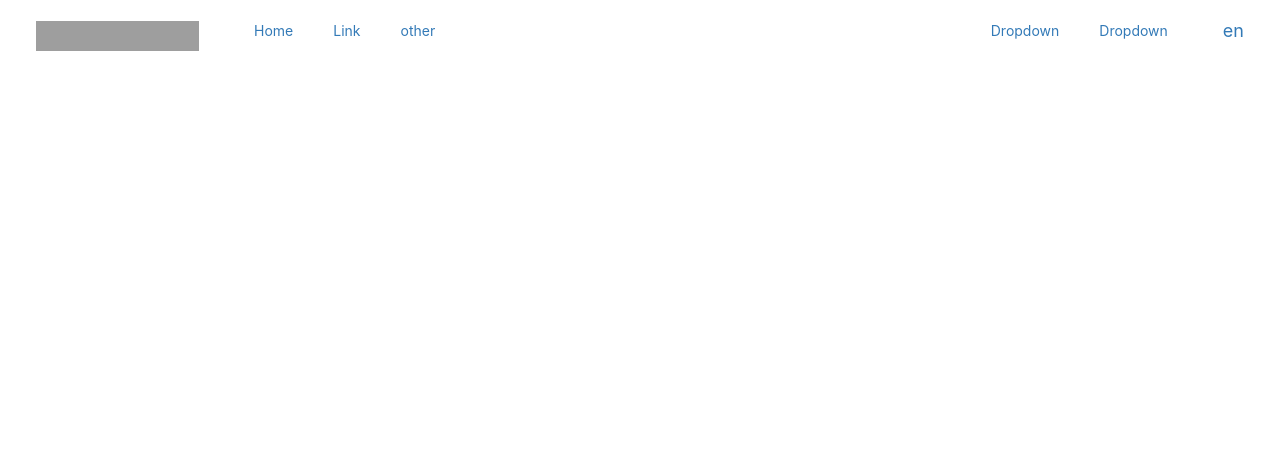
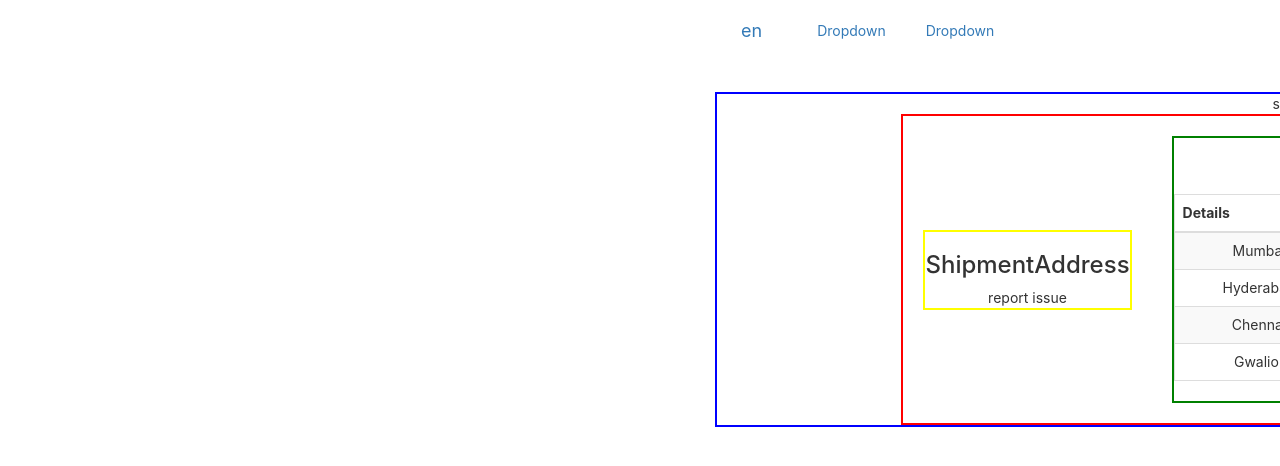
Before and after one commit to omar-etman/shipment-tracking-webapp, a React (Create React App) app: page / in a window 1280 px wide. Shown: the top 466 px of the page. Built offline with nearby package versions, Linux system fonts and the light colour scheme; grey boxes are pictures that could not be loaded.

Commit message:
Setup the App's general preliminary structure

```diff
--- a/public/index.html
+++ b/public/index.html
@@ -1,5 +1,5 @@
 <!DOCTYPE html>
-<html lang="🇦🇪">
+<html lang="🇦🇪" dir="rtl">
   <head>
     <meta charset="utf-8" />
     <link rel="icon" href="%PUBLIC_URL%/favicon.ico" />
--- a/src/components/App.js
+++ b/src/components/App.js
@@ -1,10 +1,28 @@
 import '../styles/App.css';
 import HeaderNav from './HeaderNav';
+import ShipmentTracker from './ShipmentTracker';
+import DetailsTable from './DetailsTable';
+import IssueReport from './IssueReport';
+import ShipmentAddress from './ShipmentAddress';
 
 function App() {
   return (
     <div className="App">
-      <HeaderNav/>
+      <HeaderNav />
+      <div className ="App__body">
+        <div  className="App__body__tracker">
+          <ShipmentTracker/>
+        </div>
+        <div className ="App__body__info">
+          <div className="info__table">
+            <DetailsTable />
+          </div>
+          <div className="info__details">
+            <ShipmentAddress/>
+            <IssueReport/>
+          </div>
+        </div>
+      </div>
     </div>
   );
 }
--- /dev/null
+++ b/src/components/DetailsTable.js
@@ -0,0 +1,50 @@
+import React from 'react'
+import Table from 'react-bootstrap/Table'
+
+function DetailsTable() {
+    return (
+        <div>
+            <h3>Shipment Information</h3>
+            <Table
+                striped bordered hover size="sm"
+            >
+                <thead>
+                    <tr>
+                        <th width="140">Branch</th>
+                        <th width="140">Date</th>
+                        <th width="140">Time</th>
+                        <th width="170">Details</th>
+                    </tr>
+                </thead>
+                <tbody>
+                    <tr>
+                        <td>Rakesh</td>
+                        <td>1123</td>
+                        <td>CSE</td>
+                        <td>Mumbai</td>
+                    </tr>
+                    <tr>
+                        <td>Jackson</td>
+                        <td>1124</td>
+                        <td>ECE</td>
+                        <td>Hyderabad</td>
+                    </tr>
+                    <tr>
+                        <td>Keshav</td>
+                        <td>1124</td>
+                        <td>CSE</td>
+                        <td>Chennai</td>
+                    </tr>
+                    <tr>
+                        <td>Neilesh Jain</td>
+                        <td>1125</td>
+                        <td>EEE</td>
+                        <td>Gwalior</td>
+                    </tr>
+                </tbody>
+            </Table>
+        </div>
+    )
+}
+
+export default DetailsTable
--- /dev/null
+++ b/src/components/IssueReport.js
@@ -0,0 +1,11 @@
+import React from 'react'
+
+function IssueReport() {
+    return (
+        <div>
+            report issue
+        </div>
+    )
+}
+
+export default IssueReport
--- /dev/null
+++ b/src/components/ShipmentAddress.js
@@ -0,0 +1,11 @@
+import React from 'react'
+
+function ShipmentAddress() {
+    return (
+        <div>
+            <h3>ShipmentAddress</h3>
+        </div>
+    )
+}
+
+export default ShipmentAddress
--- /dev/null
+++ b/src/components/ShipmentTracker.js
@@ -0,0 +1,11 @@
+import React from 'react'
+
+function ShipmentTracker() {
+    return (
+        <div>
+            shipment tracker here
+        </div>
+    )
+}
+
+export default ShipmentTracker
--- a/src/styles/App.css
+++ b/src/styles/App.css
@@ -1,38 +1,36 @@
 .App {
   text-align: center;
+  margin: 0;
+  padding: 0;
 }
 
-.App-logo {
-  height: 40vmin;
-  pointer-events: none;
+.App__body {
+  display: flex;
+  flex-flow: column nowrap;
+  justify-content: center;
+  align-items: center;
+  margin: 1rem 1rem;
+  border: 2px solid blue;
 }
 
-@media (prefers-reduced-motion: no-preference) {
-  .App-logo {
-    animation: App-logo-spin infinite 20s linear;
-  }
+.App__body__info {
+  display: flex;
+  flex-flow: row nowrap;
+  justify-content: space-between;
+  align-items: center;
+  border: 2px solid red;
 }
 
-.App-header {
-  background-color: #282c34;
-  min-height: 100vh;
-  display: flex;
-  flex-direction: column;
-  align-items: center;
-  justify-content: center;
-  font-size: calc(10px + 2vmin);
-  color: white;
+.info__table {
+  border: 2px solid green;
+  margin: 2rem;
 }
 
-.App-link {
-  color: #61dafb;
+.info__details{
+  display: flex;
+  flex-flow: column nowrap;
+  justify-content: space-around;
+  align-items: center;
+  border: 2px solid yellow;
+  margin: 2rem;
 }
-
-@keyframes App-logo-spin {
-  from {
-    transform: rotate(0deg);
-  }
-  to {
-    transform: rotate(360deg);
-  }
-}
```
